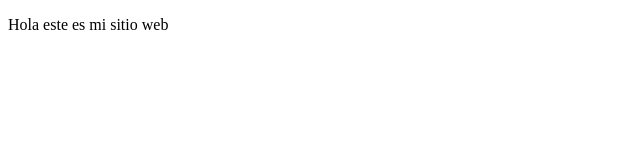
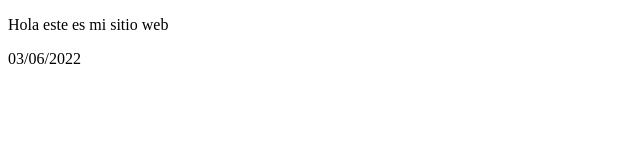
Before and after one commit to Yoel22/projectDemoCursePrework, a plain HTML site: page index.html in a window 1280 px wide. Shown: the full height of the page, 0-640 px from the left. Drawn offline with Linux system fonts and the light colour scheme.

Commit message:
second commit

```diff
--- a/index.html
+++ b/index.html
@@ -8,5 +8,6 @@
 </head>
 <body>
     <p>Hola este es mi sitio web</p>
+    <p>03/06/2022</p>
 </body>
 </html>
```
